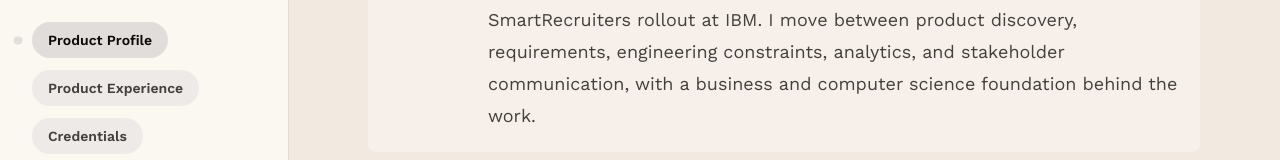
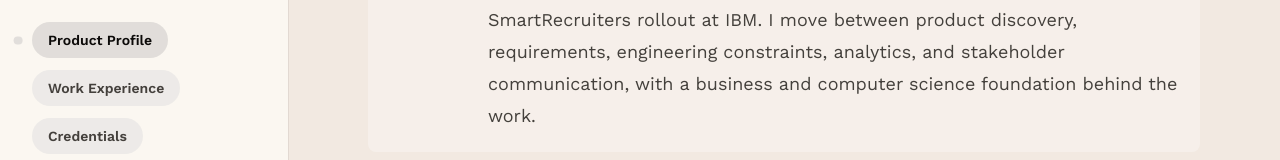
Before and after one commit to churro-o/portfolio, a React (Vite) app: page / in a window 1280 px wide. Shown: the part 300-460 px from the top of the page. Built offline with nearby package versions, Linux system fonts and the light colour scheme.

Commit message:
Update nav label to work experience

```diff
--- a/src/sections/sectionData.js
+++ b/src/sections/sectionData.js
@@ -1,6 +1,6 @@
 export const NAV_ITEMS = [
   { id: "personal", label: "Product Profile" },
-  { id: "experience", label: "Product Experience" },
+  { id: "experience", label: "Work Experience" },
   { id: "certifications", label: "Credentials" },
   { id: "interests", label: "Product Toolkit" },
   { id: "destination", label: "Next Focus" },
```
